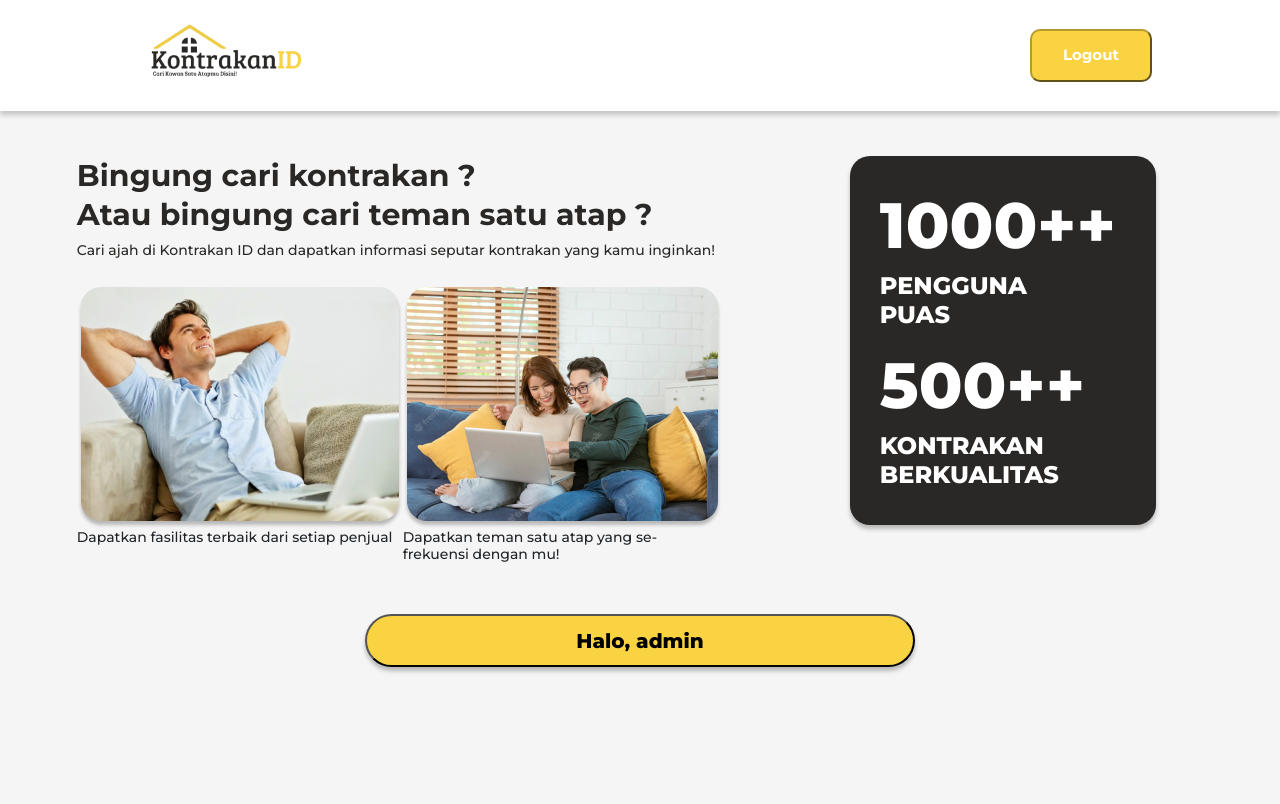
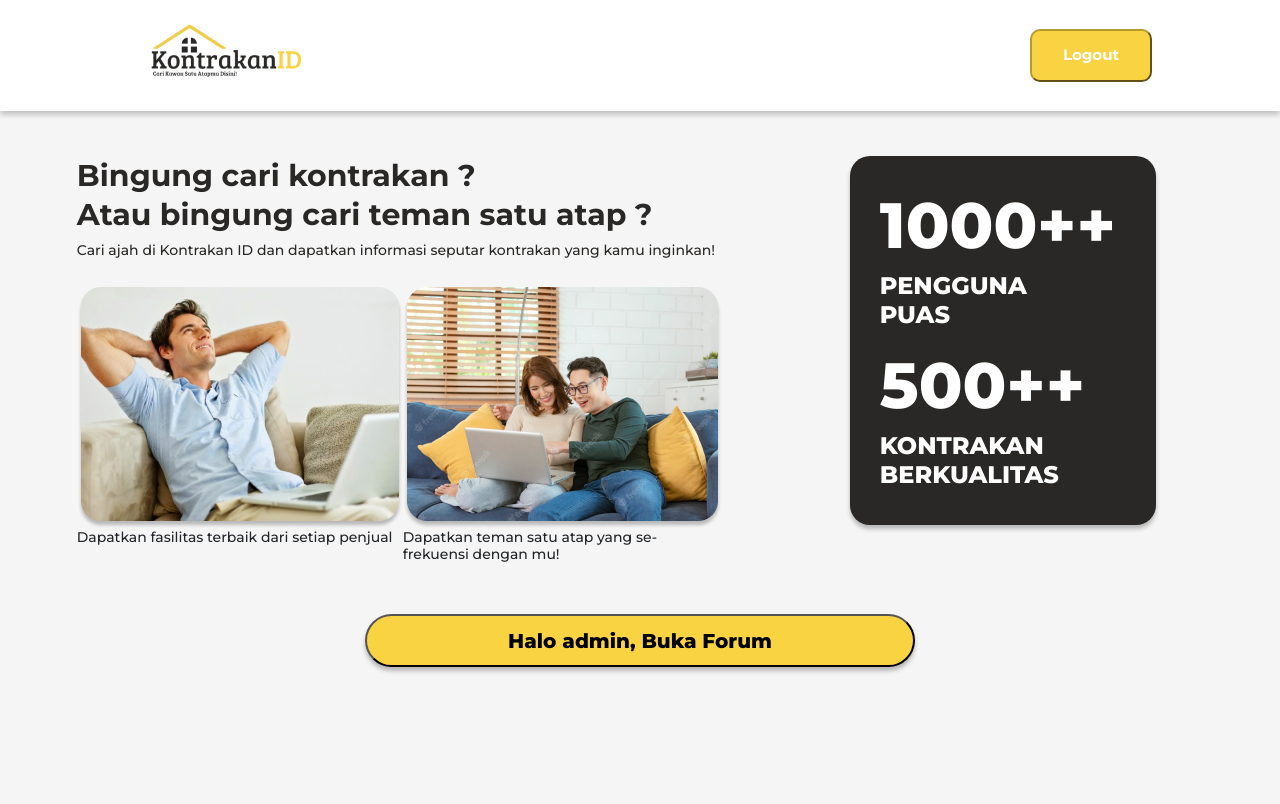
Before and after one commit to aamilham/KontrakanID, a Django app: page / in a window 1280 px wide. Run offline with Django 4.2, Linux system fonts and the light colour scheme; a user stored in the database is signed in.

Commit message:
add forum button

```diff
--- a/forum/templates/forum/index.html
+++ b/forum/templates/forum/index.html
@@ -65,7 +65,9 @@
 
       <div class="hero-joinButton">
         {% if request.user.is_authenticated %}
-        <button type="button" class="joinButton">Halo, {{ request.user.username }}</button>
+        <a href="{% url 'forum:forum' %}">
+            <button type="button" class="joinButton">Halo {{ request.user.username }}, Buka Forum</button>
+        </a>
         {% else %}
           <a href="{% url 'account:register' %}">
               <button type="button" class="joinButton">Join Sekarang</button>
```
